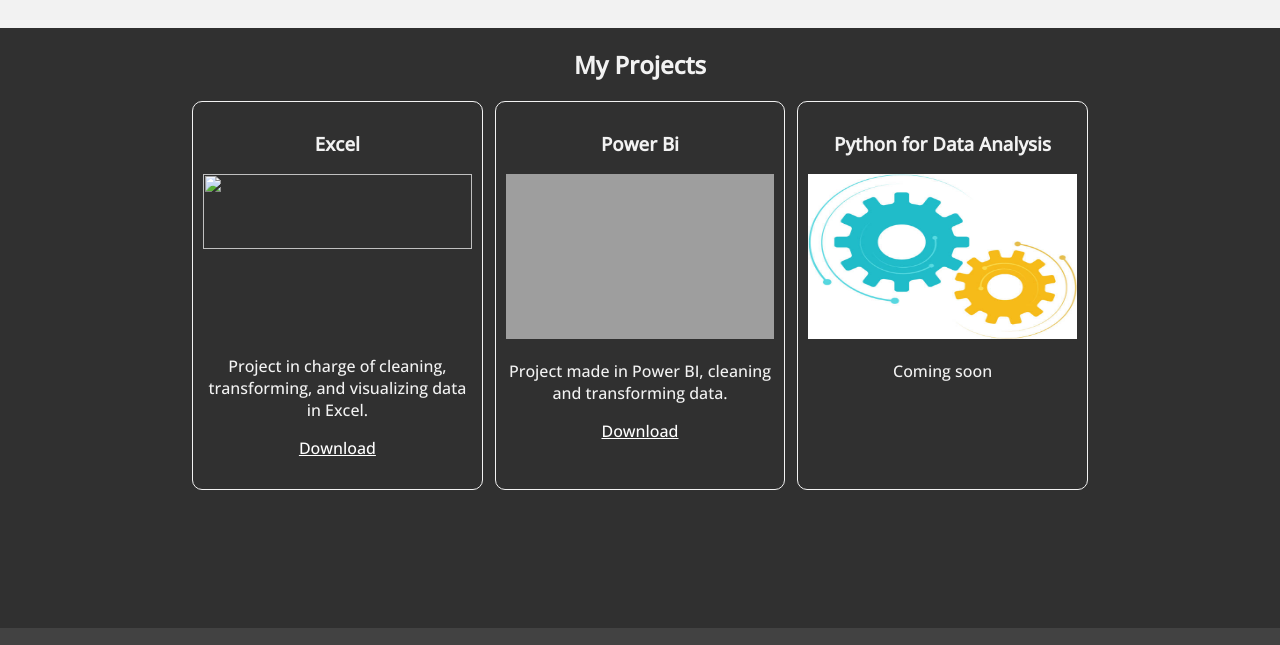
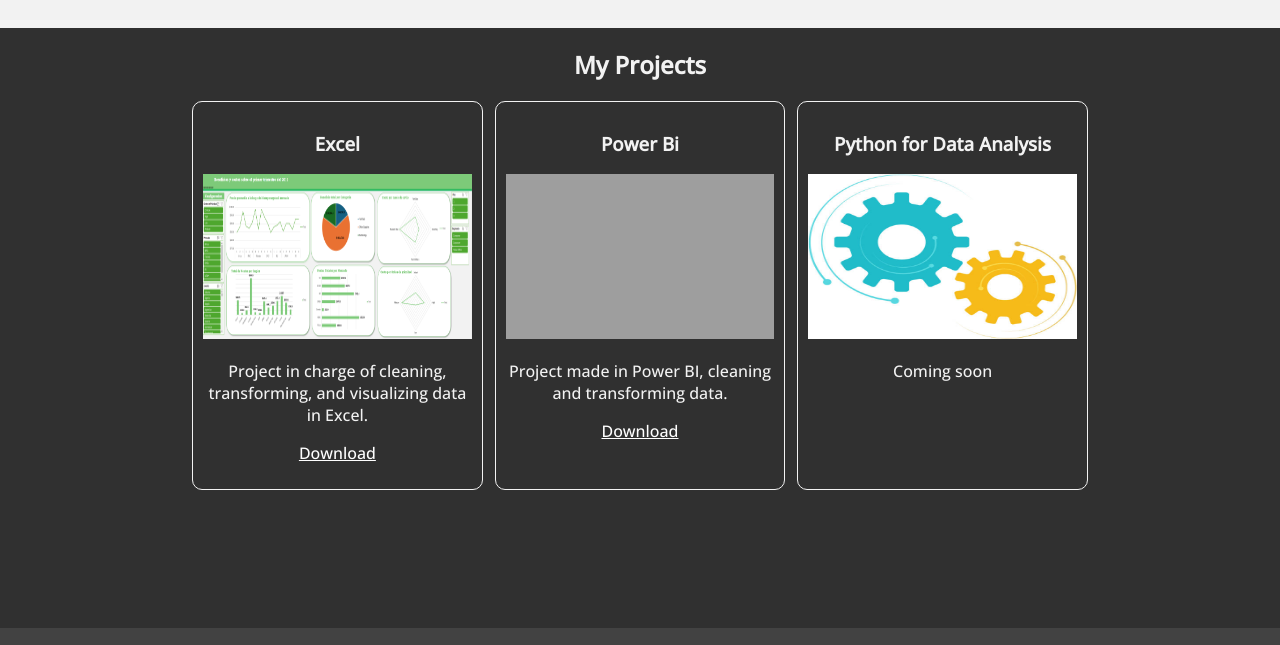
Before and after one commit to murray-jonathan/Portfolio, a plain HTML site: page index.html in a window 1280 px wide. Shown: the part 1372-2017 px from the top of the page. Drawn offline with nearby package versions, Linux system fonts and the light colour scheme; the site is published under a folder, as on GitHub Pages, so addresses that start at the root find nothing.

Commit message:
Portfolio_Error_Correction

```diff
--- a/index.html
+++ b/index.html
@@ -65,7 +65,7 @@
         <div class="proyectos">
             <div class="card">
                 <h3>Excel</h3>
-                <img src="/img/Excel_photo.png" alt="">
+                <img src="./img/Excel_photo.png" alt="">
                 <p>
                     Project in charge of cleaning, transforming, and visualizing data in Excel.
                 </p>
```
